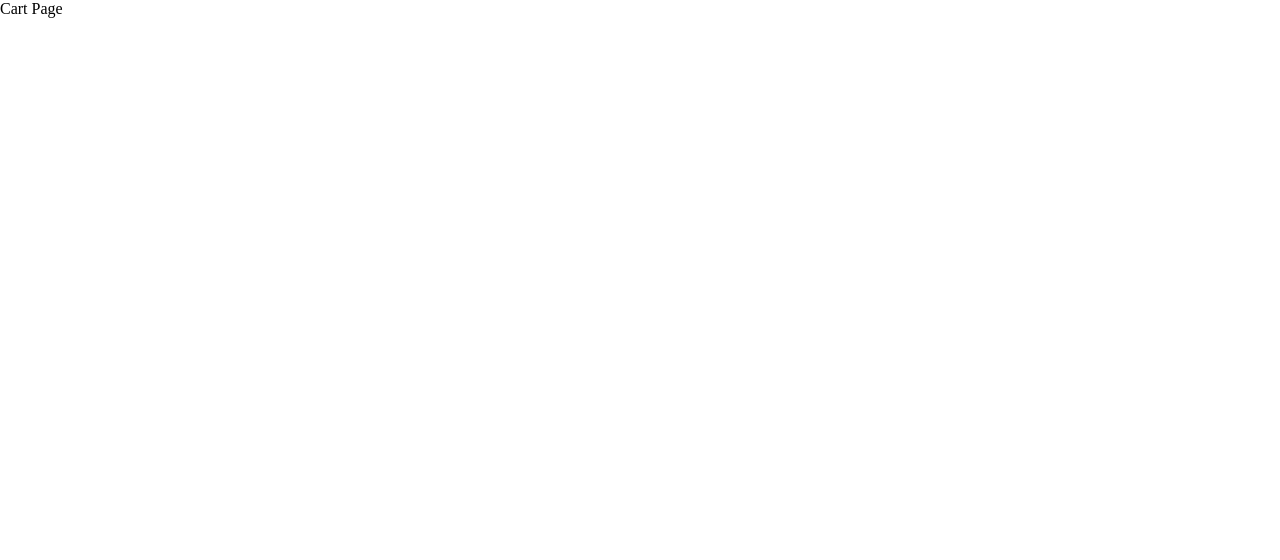
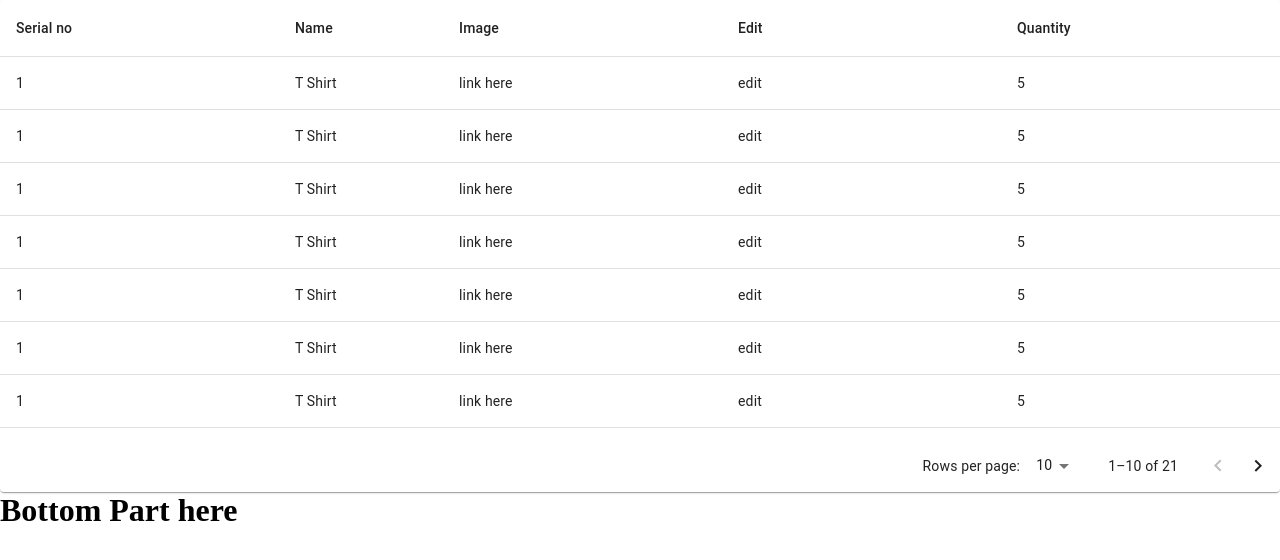
Before and after one commit to devharp/ecommerce, a React app in the folder frontend/: page /cart in a window 1280 px wide. Shown: the top 560 px of the page. Built offline with nearby package versions, Linux system fonts and the light colour scheme; the HTML template or start-up script is replaced by a standard one.

Commit message:
Added dummy Cart.jsx

```diff
--- a/frontend/src/components/NavBar.jsx
+++ b/frontend/src/components/NavBar.jsx
@@ -16,6 +16,7 @@ import AccountCircle from '@mui/icons-material/AccountCircle';
 import ShoppingCartIcon from '@mui/icons-material/ShoppingCart';
 import NotificationsIcon from '@mui/icons-material/Notifications';
 import MoreIcon from '@mui/icons-material/MoreVert';
+import { Link } from 'react-router-dom';
 
 const Search = styled('div')(({ theme }) => ({
   position: 'relative',
@@ -121,14 +122,16 @@ export default function NavBar(props) {
       open={isMobileMenuOpen}
       onClose={handleMobileMenuClose}
     >
+      <Link to='/cart' style={{ color: 'black', textDecoration: 'none' }}>
         <MenuItem>
           <IconButton size="large" aria-label="show 4 new mails" color="inherit">
             <Badge badgeContent={props.cartitems} color="error">
               <ShoppingCartIcon />
             </Badge>
           </IconButton>
-        <p>Messages</p>
+          <p className='m-0'>Cart</p>
         </MenuItem>
+      </Link>
       {/* <MenuItem>
           <IconButton
             size="large"
@@ -151,7 +154,7 @@ export default function NavBar(props) {
         >
           <AccountCircle />
         </IconButton>
-        <p>Profile</p>
+        <p className='m-0'>Profile</p>
       </MenuItem>
     </Menu>
   );
@@ -190,11 +193,11 @@ export default function NavBar(props) {
           <Box sx={{ flexGrow: 1 }} />
           <Box sx={{ display: { xs: 'none', md: 'flex' } }}>
             <IconButton size="large" aria-label="show 4 new mails" color="inherit">
-              <Badge badgeContent={props.cartitems} color="error">
-                {/* <MailIcon /> */}
+              <Link to='/cart'>
+                <Badge style={{ color: 'white' }} badgeContent={props.cartitems} color="error">
                   <ShoppingCartIcon />
-
                 </Badge>
+              </Link>
             </IconButton>
             {/* <IconButton
                 size="large"
--- a/frontend/src/pages/Cart.jsx
+++ b/frontend/src/pages/Cart.jsx
@@ -1,9 +1,114 @@
-function Cart(){
-    return(
-    <>
-        Cart Page
-    </>
+import * as React from 'react';
+import Paper from '@mui/material/Paper';
+import Table from '@mui/material/Table';
+import TableBody from '@mui/material/TableBody';
+import TableCell from '@mui/material/TableCell';
+import TableContainer from '@mui/material/TableContainer';
+import TableHead from '@mui/material/TableHead';
+import TablePagination from '@mui/material/TablePagination';
+import TableRow from '@mui/material/TableRow';
+
+const columns = [
+    { id: 'srno', label: 'Serial no', minWidth: 170 },
+    { id: 'name', label: 'Name', minWidth: 100 },
+    { id: 'img', label: 'Image', minWidth: 170, },
+    { id: 'edit', label: 'Edit', minWidth: 170, },
+    { id: 'quantity', label: 'Quantity', minWidth: 170, },
+];
+
+const rows = [
+    { srno: '1', name: 'T Shirt', img: 'link here', edit: 'edit', quantity: '5' },
+    { srno: '1', name: 'T Shirt', img: 'link here', edit: 'edit', quantity: '5' },
+    { srno: '1', name: 'T Shirt', img: 'link here', edit: 'edit', quantity: '5' },
+    { srno: '1', name: 'T Shirt', img: 'link here', edit: 'edit', quantity: '5' },
+    { srno: '1', name: 'T Shirt', img: 'link here', edit: 'edit', quantity: '5' },
+    { srno: '1', name: 'T Shirt', img: 'link here', edit: 'edit', quantity: '5' },
+    { srno: '1', name: 'T Shirt', img: 'link here', edit: 'edit', quantity: '5' },
+    { srno: '1', name: 'T Shirt', img: 'link here', edit: 'edit', quantity: '5' },
+    { srno: '1', name: 'T Shirt', img: 'link here', edit: 'edit', quantity: '5' },
+    { srno: '1', name: 'T Shirt', img: 'link here', edit: 'edit', quantity: '5' },
+    { srno: '1', name: 'T Shirt', img: 'link here', edit: 'edit', quantity: '5' },
+    { srno: '1', name: 'T Shirt', img: 'link here', edit: 'edit', quantity: '5' },
+    { srno: '1', name: 'T Shirt', img: 'link here', edit: 'edit', quantity: '5' },
+    { srno: '1', name: 'T Shirt', img: 'link here', edit: 'edit', quantity: '5' },
+    { srno: '1', name: 'T Shirt', img: 'link here', edit: 'edit', quantity: '5' },
+    { srno: '1', name: 'T Shirt', img: 'link here', edit: 'edit', quantity: '5' },
+    { srno: '1', name: 'T Shirt', img: 'link here', edit: 'edit', quantity: '5' },
+    { srno: '1', name: 'T Shirt', img: 'link here', edit: 'edit', quantity: '5' },
+    { srno: '1', name: 'T Shirt', img: 'link here', edit: 'edit', quantity: '5' },
+    { srno: '1', name: 'T Shirt', img: 'link here', edit: 'edit', quantity: '5' },
+    { srno: '1', name: 'T Shirt', img: 'link here', edit: 'edit', quantity: '5' },
+];
+
+function Cart() {
+    const [page, setPage] = React.useState(0);
+    const [rowsPerPage, setRowsPerPage] = React.useState(10);
+
+    const handleChangePage = (event, newPage) => {
+        setPage(newPage);
+    };
+
+    const handleChangeRowsPerPage = (event) => {
+        setRowsPerPage(+event.target.value);
+        setPage(0);
+    };
+
+    return (
+        <>
+            <Paper sx={{ width: '100%', overflow: 'hidden' }}>
+                <TableContainer sx={{ maxHeight: 440 }}>
+                    <Table stickyHeader aria-label="sticky table">
+                        <TableHead>
+                            <TableRow>
+                                {columns.map((column, i) => (
+                                    <TableCell
+                                        key={'sdfsdfs' + i}
+                                        align={column.align}
+                                        style={{ minWidth: column.minWidth }}
+                                    >
+                                        {column.label}
+                                    </TableCell>
+                                ))}
+                            </TableRow>
+                        </TableHead>
+                        <TableBody>
+                            {rows
+                                .slice(page * rowsPerPage, page * rowsPerPage + rowsPerPage)
+                                .map((row, i) => {
+                                    return (
+                                        <TableRow hover role="checkbox" tabIndex={-1} key={'dfdsfsdfrr' + i}>
+                                            {columns.map((column, i) => {
+                                                const value = row[column.id];
+                                                return (
+                                                    <TableCell key={'fjsdfj' + i} align={column.align}>
+                                                        {column.format && typeof value === 'number'
+                                                            ? column.format(value)
+                                                            : value}
+                                                    </TableCell>
+                                                );
+                                            })}
+                                        </TableRow>
+                                    );
+                                })}
+                        </TableBody>
+                    </Table>
+                </TableContainer>
+                <TablePagination
+                    rowsPerPageOptions={[10, 25, 100]}
+                    component="div"
+                    count={rows.length}
+                    rowsPerPage={rowsPerPage}
+                    page={page}
+                    onPageChange={handleChangePage}
+                    onRowsPerPageChange={handleChangeRowsPerPage}
+                />
+            </Paper>
+            <h1>
+                Bottom Part here
+            </h1>
+        </>
+
     );
 }
 
-export default Cart
+export default Cart;
```
Also changed, not shown: 1 other file (tests, documents, lock files or other folders). Lines whose indentation alone changed are shown as unchanged.
